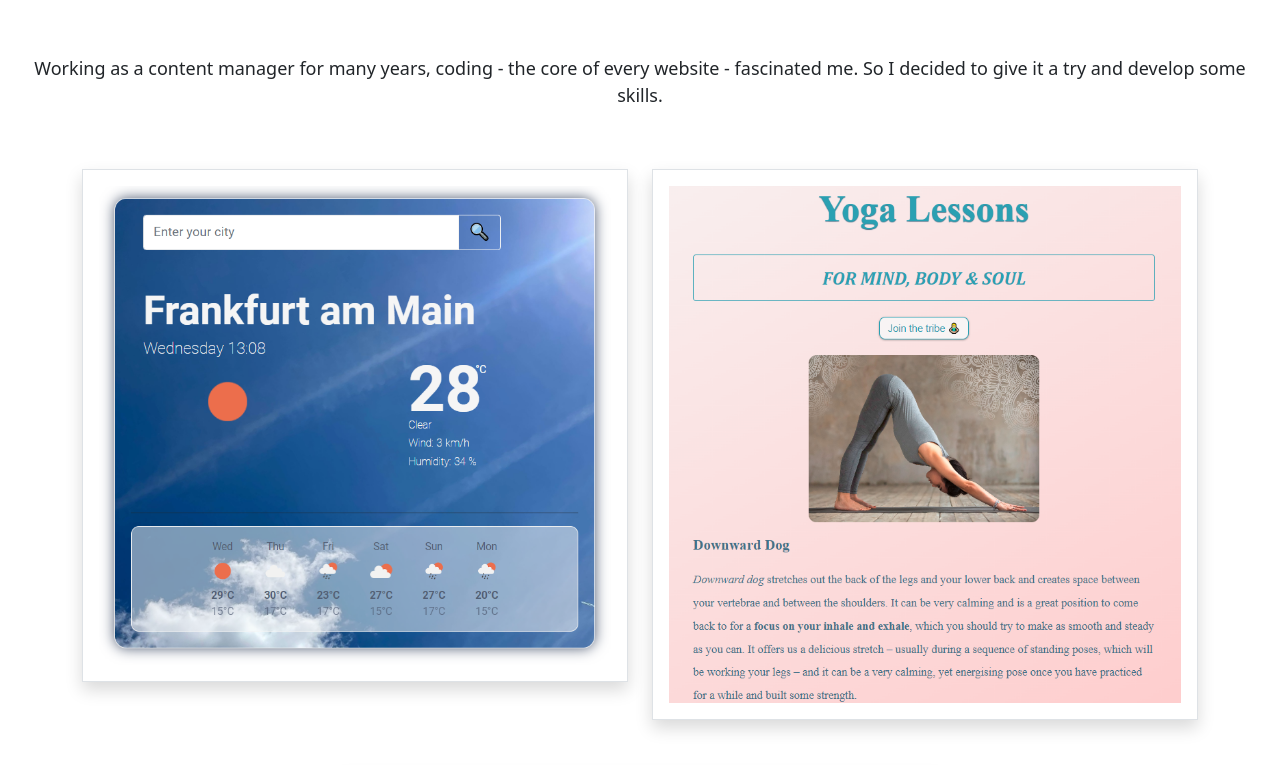
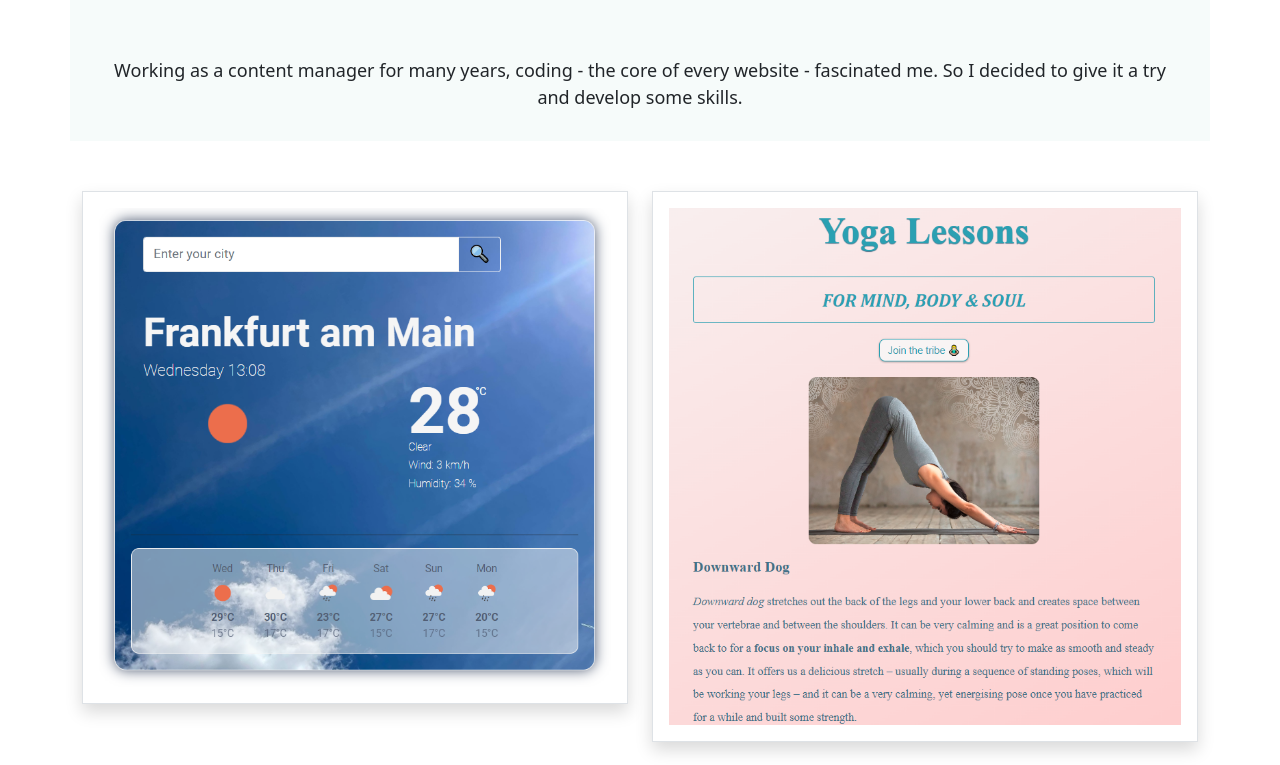
Before and after one commit to Vanessa3009/Responsive-homework, a website: page about.html in a window 1280 px wide. Shown: the part 207-972 px from the top of the page. Drawn offline with nearby package versions, Linux system fonts and the light colour scheme.

Commit message:
design changes

```diff
--- a/about.html
+++ b/about.html
@@ -59,16 +59,18 @@
         </div>
       </nav>
     </div>
+    <div class="description">
       <h1 class="mt-5">About me</h1>
       <h3>
         Content manager & Front-end developer newbie from Frankfurt, Germany
       </h3>
       <div class="about-paragraphs">
         <p>
-        Working as a content manager for many years, coding - the core of every
-        website - fascinated me. So I decided to give it a try and develop some
-        skills.
+          Working as a content manager for many years, coding - the core of
+          every website - fascinated me. So I decided to give it a try and
+          develop some skills.
         </p>
+      </div>
     </div>
     <div class="container">
       <div class="row">
--- a/style.css
+++ b/style.css
@@ -93,6 +93,8 @@ p {
 }
 .intro {
   margin: 50px auto;
+  background: rgba(124, 194, 187, 0.071);
+  max-width: 89%;
 }
 .primary-link {
   margin: 20px;
@@ -111,3 +113,8 @@ p {
   width: 600px;
   height: 100px;
 }
+.description {
+  background: rgba(124, 194, 187, 0.071);
+  max-width: 89%;
+  margin: 50px auto;
+}
```
Lines whose indentation alone changed are shown as unchanged.
